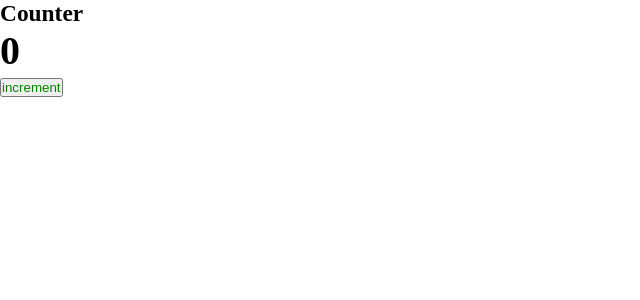
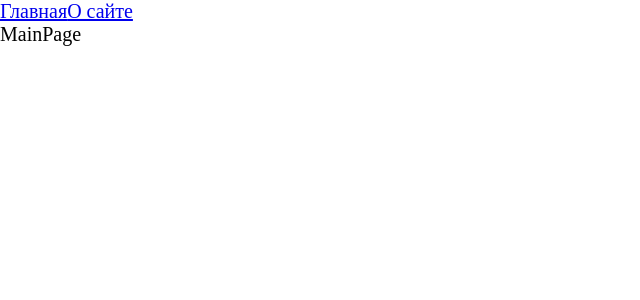
Before and after one commit to gilleks/react-sandbox-extended, a React app: page / in a window 1280 px wide. Shown: the top 300 px of the page, without its empty margins (0-640 px from the left). Built offline with nearby package versions, Linux system fonts and the light colour scheme.

Commit message:
GILL-4: added routers and split code on chunks

```diff
--- a/config/mainBuild/buildDevServer.ts
+++ b/config/mainBuild/buildDevServer.ts
@@ -8,5 +8,6 @@
     return {
         port: port,
         open: true,
+        historyApiFallback: true,
     }
 }
--- a/src/App.tsx
+++ b/src/App.tsx
@@ -1,13 +1,24 @@
-import { FC } from 'react';
-import { Counter } from './components/counter/Counter';
+import { FC, Suspense } from 'react';
+import { Route, Routes } from 'react-router-dom';
+import { Link } from 'react-router-dom';
+import { AboutPageLazy } from './pages/AboutPage/AboutPage.lazy';
 
 import './index.scss';
+import { MainPageLazy } from './pages/MainPage/MainPage.lazy';
+
 
 
 export const App: FC = () => {
     return (
         <div className='app'>
-            <Counter />
+            <Link to={'/'}>Главная</Link>
+            <Link to={'/about'}>О сайте</Link>
+            <Suspense fallback={<div>Loading...</div>}>
+                <Routes>
+                    <Route path={'/about'} element={<AboutPageLazy />} />
+                    <Route path={'/'} element={<MainPageLazy />} />
+                </Routes>
+            </Suspense>
         </div>
     )
 }
--- a/src/index.tsx
+++ b/src/index.tsx
@@ -1,7 +1,10 @@
-import {render} from 'react-dom';
+import { render } from 'react-dom';
 import App from './App';
+import { BrowserRouter } from 'react-router-dom';
 
 render(
-    <App />,
+    <BrowserRouter>
+        <App />
+    </BrowserRouter>,
     document.getElementById('root'),
 );
--- /dev/null
+++ b/src/pages/AboutPage/AboutPage.lazy.tsx
@@ -0,0 +1,3 @@
+import { lazy } from "react";
+
+export const AboutPageLazy = lazy(() => import('./AboutPage'));
--- /dev/null
+++ b/src/pages/AboutPage/AboutPage.tsx
@@ -0,0 +1,7 @@
+const AboutPage = () => {
+    return (
+        <div>AboutPage</div>
+    )
+}
+
+export default AboutPage;
--- /dev/null
+++ b/src/pages/MainPage/MainPage.lazy.tsx
@@ -0,0 +1,3 @@
+import { lazy } from 'react';
+
+export const MainPageLazy = lazy(() => import('./MainPage'));
--- /dev/null
+++ b/src/pages/MainPage/MainPage.tsx
@@ -0,0 +1,7 @@
+const MainPage = () => {
+    return (
+        <div>MainPage</div>
+    )
+}
+
+export default MainPage;
--- a/tsconfig.json
+++ b/tsconfig.json
@@ -7,7 +7,7 @@
         * this only means that in such situations the developer must explicitly write any
         */
         "noImplicitAny": true,
-        "module": "es6",
+        "module": "ESNext",
         /*
         * Which specification we compile to: to support most browsers
         */
```
Also changed, not shown: package.json (+6 -4 lines), 1 other file (tests, documents, lock files or other folders).
